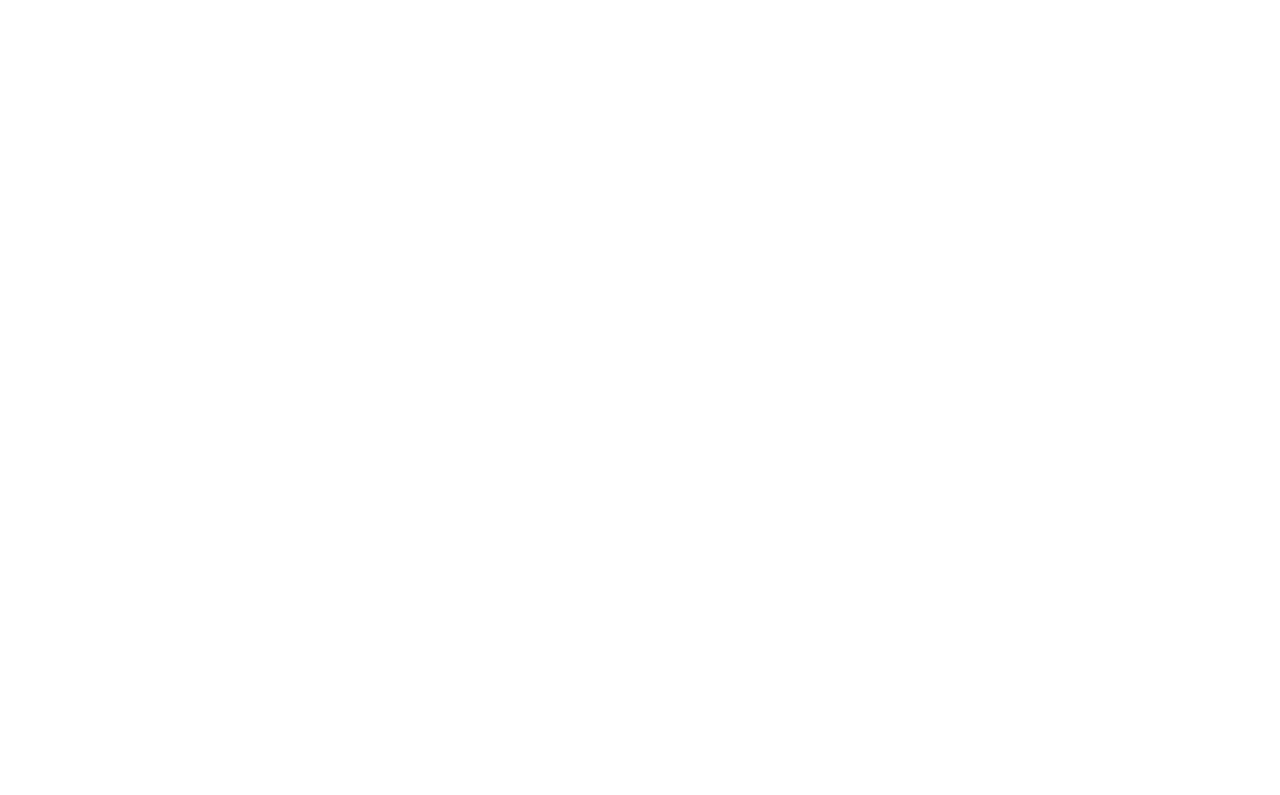
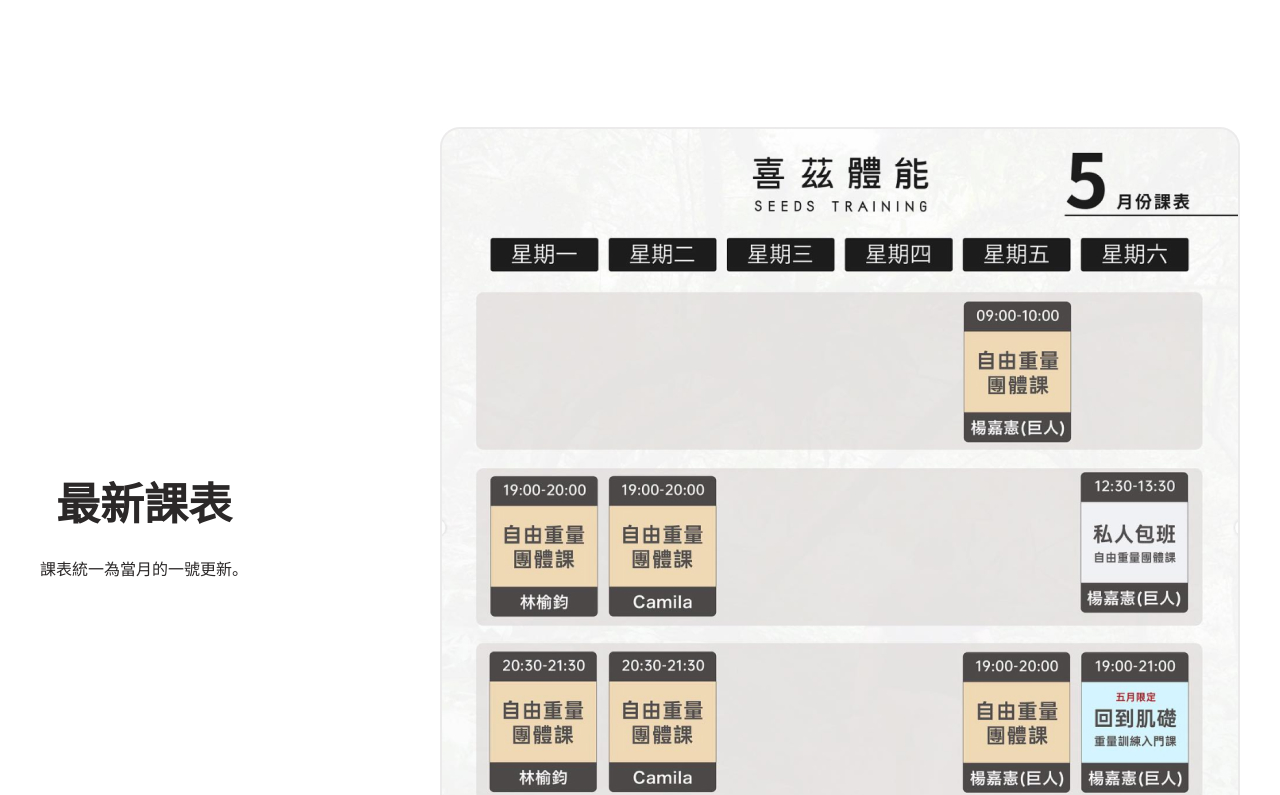
Before and after one commit to rraiy/seeds, a Next.js app: page / in a window 1280 px wide. Shown: the part 1772-2567 px from the top of the page. Before the commit the page ends 1926 px from the top, so only its background shows below. Built offline with nearby package versions, Linux system fonts and the light colour scheme; a web font is replaced by a local one.

Commit message:
ui: update textwithcards component

```diff
--- a/app/components/common/TextImageSection.tsx
+++ b/app/components/common/TextImageSection.tsx
@@ -1,29 +1,28 @@
 import Image from 'next/image';
 import React from 'react';
-import { Box, Flex, Spacer } from '@chakra-ui/react';
-
-import styles from '@/app/styles/components/common/TextImageSection.module.scss';
+// import { Box, Flex, Spacer } from '@chakra-ui/react';
+import { twMerge } from 'tailwind-merge';
 
 interface Props {
   title: string;
   imgSrc: string;
   imgAlt: string;
+  className: string;
   titleClass?: string;
   text?: string;
 }
 
-const TextImageSection = ({ title, titleClass, text, imgSrc, imgAlt }: Props) => {
+const TextImageSection = ({ className, title, titleClass, text, imgSrc, imgAlt }: Props) => {
   return (
-    <Flex className={styles.container}>
-      <Flex direction="column" alignItems="center" justifyContent="center">
-        <h2 className={titleClass}>{title}</h2>
+    <section className={className}>
+      <div className="flex flex-col items-center justify-center desktop:mb-8">
+        <h2 className={twMerge(titleClass, 'desktop:mb-4')}>{title}</h2>
         <p>{text}</p>
-      </Flex>
-      <Spacer />
-      <Box className="flex">
+      </div>
+      <div className="flex">
         <Image className="z-10" width={800} height={800} src={imgSrc} alt={imgAlt} />
-      </Box>
-    </Flex>
+      </div>
+    </section>
   );
 };
 
--- a/app/components/common/TextWithCards.tsx
+++ b/app/components/common/TextWithCards.tsx
@@ -1,8 +1,7 @@
-import { Grid, GridItem } from '@chakra-ui/react';
+// import { Grid, GridItem } from '@chakra-ui/react';
 
 import MultiCards from '@/app/components/common/MultiCards';
-
-import styles from '@/app/styles/components/common/TextWithCards.module.scss';
+import { twMerge } from 'tailwind-merge';
 
 const mock = [
   {
@@ -42,17 +41,17 @@
 
 const TextWithCards = ({ title, titleClass, text }: Props) => {
   return (
-    <div className="mb-24 z-10">
-      <Grid templateRows="256px 440px">
-        <GridItem className={styles['text-container']}>
-          <h2 className={titleClass}>{title}</h2>
+    <section className="mb-24 z-10">
+      <div className="flex flex-col items-center">
+        <div className="w-[688px] flex flex-col mb-8 mobile:w-[380px]">
+          <h2 className={twMerge(titleClass, 'text-center')}>{title}</h2>
           {text}
-        </GridItem>
-        <GridItem>
+        </div>
+        <div>
           <MultiCards cardsContent={mock} />
-        </GridItem>
-      </Grid>
-    </div>
+        </div>
+      </div>
+    </section>
   );
 };
 
--- a/app/page.tsx
+++ b/app/page.tsx
@@ -21,7 +21,9 @@
         <Image src="/images/home_banner_2.jpg" width={2560} height={840} alt="喜茲體能" />
       </main>
       <ExploreLessons />
-      {/* <TextImageSection
+
+      <TextImageSection
+        className="flex items-center justify-between desktop:flex-col"
         title={MONTHLY_CLASS.title}
         text={MONTHLY_CLASS.text}
         imgSrc={MONTHLY_CLASS.imgSrc}
@@ -29,19 +31,19 @@
         titleClass={styles.title}
       />
       <TextWithCards title={ABOUT.title} text={ABOUT.text} titleClass={styles.title} />
-      {bgElementUrl.urls.map((ele) => {
-        const { url, width, height, position } = ele;
-        return (
-          <Image
-            className={`bg-elements fill-container z-0 absolute ${position}`}
-            key={url}
-            src={url}
-            alt={bgElementUrl.alt}
-            width={width}
-            height={height}
-          />
-        );
-      })} */}
+      {/* // {bgElementUrl.urls.map((ele) => {
+      //   const { url, width, height, position } = ele;
+      //   return (
+      //     <Image
+      //       className={`bg-elements fill-container z-0 absolute ${position}`}
+      //       key={url}
+      //       src={url}
+      //       alt={bgElementUrl.alt}
+      //       width={width}
+      //       height={height}
+      //     />
+      //   );
+      // })}  */}
     </div>
   );
 }
--- a/app/styles/components/common/TextImageSection.module.scss
+++ /dev/null
@@ -1,4 +0,0 @@
-.container {
-  max-width: 1440px;
-  margin: 116px 0;
-}
--- a/app/styles/pages/home.module.scss
+++ b/app/styles/pages/home.module.scss
@@ -10,7 +10,7 @@
   > *:not(:global(.fill-container)) {
     width: 1200px;
 
-    @media screen and (max-width: 990px) {
+    @media screen and (max-width: 1200px) {
       width: calc(100vw - 40px)
     }
   }
```
Also changed, not shown: app/styles/components/common/TextWithCards.module.scss (deleted, +0 -9 lines).
